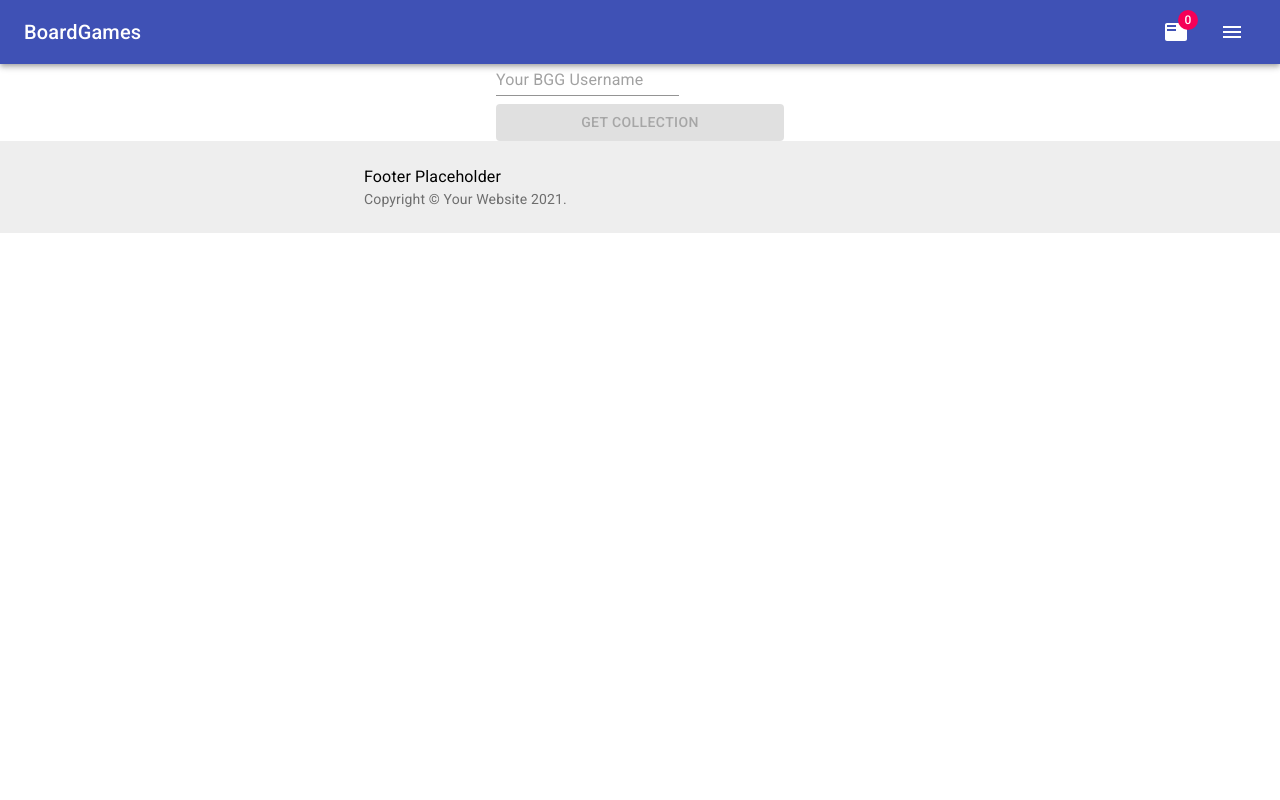
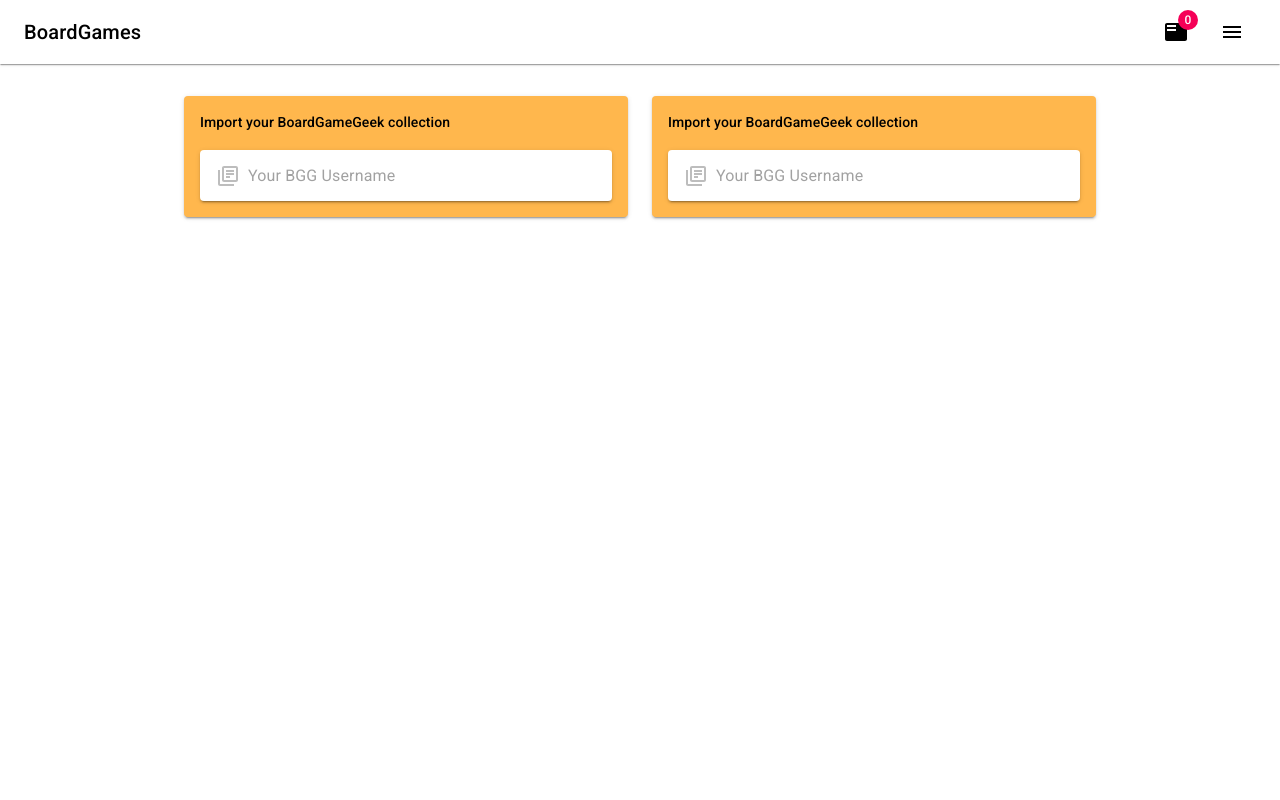
Before and after one commit to raclariu/bgsh, a React (Create React App) app in the folder client/: page /profile in a window 1280 px wide. Shown: the top 800 px of the page. Built offline with nearby package versions, Linux system fonts and the light colour scheme; sample sign-in values are in the browser's storage.

Commit message:
still working

```diff
--- a/client/src/components/Header.js
+++ b/client/src/components/Header.js
@@ -62,7 +62,7 @@ const Header = () => {
 
 	return (
 		<div className={classes.root}>
-			<AppBar position="static">
+			<AppBar elevation={1} position="static" color="transparent">
 				<Toolbar>
 					<Typography variant="h6" className={classes.title}>
 						BoardGames
--- a/client/src/components/collection/CollectionFetchBox.js
+++ b/client/src/components/collection/CollectionFetchBox.js
@@ -2,13 +2,19 @@ import React, { useState, useEffect } from 'react'
 import { useDispatch, useSelector } from 'react-redux'
 import { useHistory } from 'react-router-dom'
 import { makeStyles } from '@material-ui/core/styles'
-import TextField from '@material-ui/core/TextField'
-import Button from '@material-ui/core/Button'
-import Loader from '../Loader'
+import Paper from '@material-ui/core/Paper'
+import InputBase from '@material-ui/core/InputBase'
+import IconButton from '@material-ui/core/IconButton'
+import InputAdornment from '@material-ui/core/InputAdornment'
+import LibraryBooksOutlinedIcon from '@material-ui/icons/LibraryBooksOutlined'
+import ClearIcon from '@material-ui/icons/Clear'
 import { bggGetCollection } from '../../actions/collectionActions'
 import { SALE_LIST_RESET } from '../../constants/gameConstants'
 
 const useStyles = makeStyles((theme) => ({
+	paper  : {
+		padding : theme.spacing(1.2, 1, 1.2, 2)
+	},
 	button : {
 		marginTop : theme.spacing(1)
 	}
@@ -37,32 +43,48 @@ const CollectionFetchBox = () => {
 	const submitToBGGHandler = (e) => {
 		e.preventDefault()
 
-		dispatch(bggGetCollection(bggUsername))
+		if (bggUsername.trim().length > 3) {
+			dispatch(bggGetCollection(bggUsername))
+		}
 	}
 
 	return (
-		<form noValidate autoComplete="off">
-			<TextField
+		<Paper
+			component="form"
+			className={cls.paper}
+			elevation={2}
+			onSubmit={submitToBGGHandler}
+			noValidate
+			autoComplete="off"
+		>
+			<InputBase
 				onChange={(e) => setBggUsername(e.target.value)}
 				value={bggUsername}
 				id="bggUsername"
 				name="bggUsername"
 				placeholder="Your BGG Username"
 				type="text"
+				startAdornment={
+					<InputAdornment position="start">
+						{bggUsername.length > 3 ? (
+							<LibraryBooksOutlinedIcon />
+						) : (
+							<LibraryBooksOutlinedIcon color="disabled" />
+						)}
+					</InputAdornment>
+				}
+				endAdornment={
+					<InputAdornment position="end">
+						{bggUsername.length > 0 && (
+							<IconButton onClick={() => setBggUsername('')}>
+								<ClearIcon color="disabled" />
+							</IconButton>
+						)}
+					</InputAdornment>
+				}
+				fullWidth
 			/>
-
-			<Button
-				className={cls.button}
-				onClick={submitToBGGHandler}
-				disabled={bggUsername.length < 4 || loading}
-				type="submit"
-				variant="contained"
-				color="primary"
-				fullWidth
-			>
-				{loading ? <Loader size={24} color="inherit" /> : 'Get Collection'}
-			</Button>
-		</form>
+		</Paper>
 	)
 }
 
--- a/client/src/components/collection/CollectionSearchBox.js
+++ b/client/src/components/collection/CollectionSearchBox.js
@@ -44,15 +44,16 @@ const CollectionSearchBox = () => {
 				name="keyword"
 				placeholder="Search Collection"
 				type="text"
+				startAdornment={
+					<InputAdornment position="start">
+						{keyword.length > 2 ? <SearchIcon /> : <SearchIcon color="disabled" />}
+					</InputAdornment>
+				}
 				endAdornment={
 					<InputAdornment position="end">
-						{keyword ? (
+						{keyword.length > 0 && (
 							<IconButton onClick={() => setKeyword('')}>
 								<ClearIcon color="disabled" />
-							</IconButton>
-						) : (
-							<IconButton>
-								<SearchIcon color="disabled" />
 							</IconButton>
 						)}
 					</InputAdornment>
--- a/client/src/screens/ProfileScreen.js
+++ b/client/src/screens/ProfileScreen.js
@@ -1,15 +1,43 @@
 import React from 'react'
+import { makeStyles } from '@material-ui/core/styles'
 import Grid from '@material-ui/core/Grid'
-
+import Box from '@material-ui/core/Box'
+import Typography from '@material-ui/core/Typography'
+import Divider from '@material-ui/core/Divider'
 import CollectionFetchBox from '../components/collection/CollectionFetchBox'
 
+const useStyles = makeStyles((theme) => ({
+	root : {
+		margin : theme.spacing(4, 0, 4, 0)
+	}
+}))
+
 const ProfileScreen = () => {
+	const cls = useStyles()
+
 	return (
-		<Grid container spacing={3} justify="center">
-			<Grid item xl={5} lg={4} md={4} sm={6} xs={11}>
-				<CollectionFetchBox />
+		<Box mb={4} mt={4} height="100vh">
+			<Grid container spacing={3}>
+				<Grid item xl={6} lg={6} md={6} sm={6} xs={12}>
+					<Box p={2} bgcolor="warning.light" borderRadius={4} boxShadow={2}>
+						<Typography variant="subtitle2" paragraph>
+							Import your BoardGameGeek collection
+						</Typography>
+						<CollectionFetchBox />
+						<Divider orientation="vertical" flexItem />
+					</Box>
+				</Grid>
+				<Grid item xl={6} lg={6} md={6} sm={6} xs={12}>
+					<Box p={2} bgcolor="warning.light" borderRadius={4} boxShadow={2}>
+						<Typography variant="subtitle2" paragraph>
+							Import your BoardGameGeek collection
+						</Typography>
+						<CollectionFetchBox />
+						<Divider orientation="vertical" flexItem />
+					</Box>
+				</Grid>
 			</Grid>
-		</Grid>
+		</Box>
 	)
 }
 
```
Also changed, not shown: 2 other files (tests, documents, lock files or other folders).
